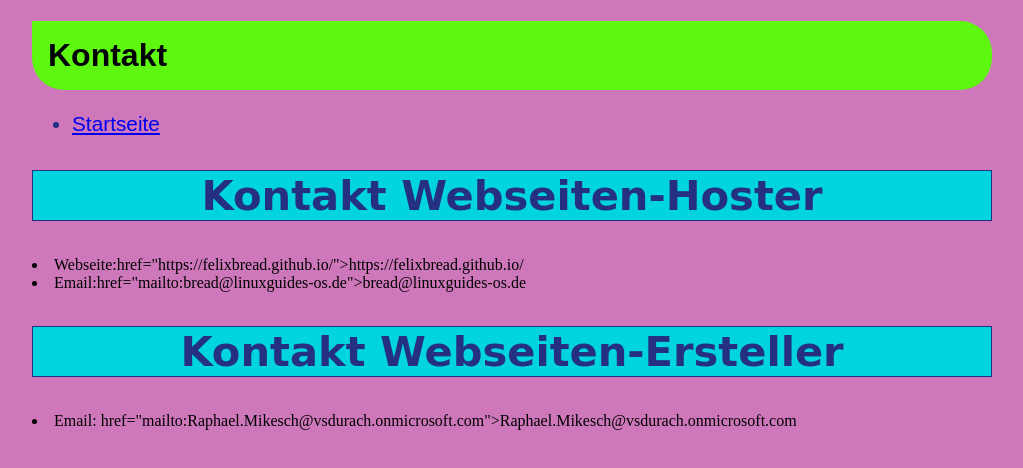
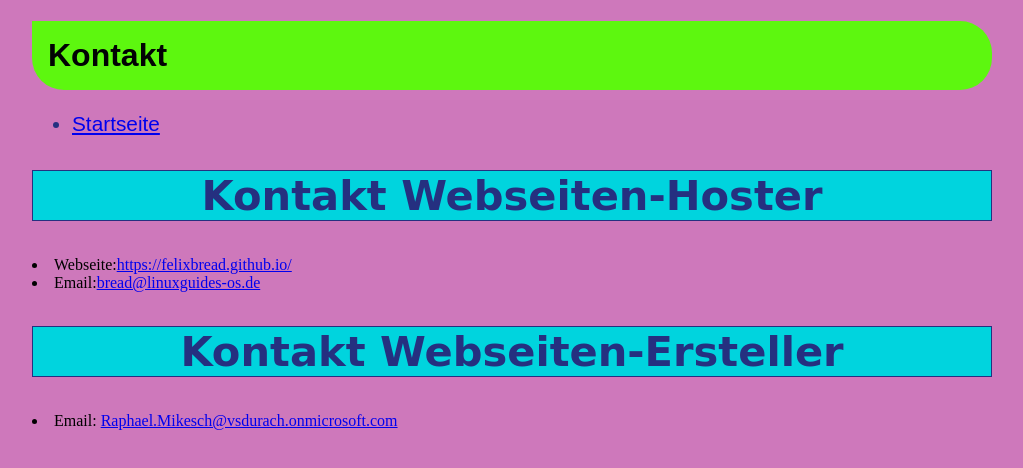
Before and after one commit to wolfis-webseite/wolfis-webseite.github.io, a plain HTML site: page kontakt.html in a window 1280 px wide. Shown: the whole page, without its empty margins (128-1151 px from the left). Drawn offline with Linux system fonts and the light colour scheme.

Commit message:
Update kontakt.html

```diff
--- a/kontakt.html
+++ b/kontakt.html
@@ -23,8 +23,8 @@
 		<dl>
 			<p>
 				<dt>
-					<li> Webseite:<a>href="https://felixbread.github.io/">https://felixbread.github.io/</a></li>
-					<li> Email:<a>href="mailto:bread@linuxguides-os.de">bread@linuxguides-os.de</a></li>
+					<li> Webseite:<a href="https://felixbread.github.io/">https://felixbread.github.io/</a></li>
+					<li> Email:<a href="mailto:bread@linuxguides-os.de">bread@linuxguides-os.de</a></li>
 
 				</dt>
 			</p>
@@ -35,7 +35,7 @@
 		<dl>
 			<p>
                                 <dt>
-					<li> Email: <a>href="mailto:Raphael.Mikesch@vsdurach.onmicrosoft.com">Raphael.Mikesch@vsdurach.onmicrosoft.com</a></li>
+					<li> Email: <a href="mailto:Raphael.Mikesch@vsdurach.onmicrosoft.com">Raphael.Mikesch@vsdurach.onmicrosoft.com</a></li>
 				</dt>
 			</p>
 		</dl>
```
